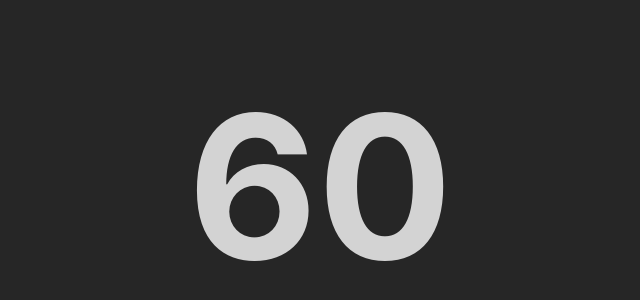
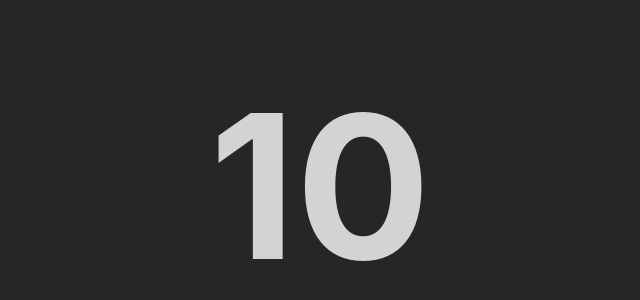
Before and after one commit to iuiaoin/alarm, a React (Vite) app: page / in a window 1280 px wide. Shown: the part 166-466 px from the top of the page, without its empty margins (320-960 px from the left). Built offline with nearby package versions, Linux system fonts and the light colour scheme.

Commit message:
style: count down blink

```diff
--- a/src/App.css
+++ b/src/App.css
@@ -13,6 +13,16 @@ html, body {
   height: 100%;
 }
 
+.light {
+  background-color: rgba(255, 255, 255, 0.8);
+  color: #000000d9;
+}
+
+.dark {
+  background-color: #000000d9;
+  color: rgba(255, 255, 255, 0.8);
+}
+
 .main {
   width: 100%;
   height: 100%;
@@ -20,7 +30,6 @@ html, body {
   flex-direction: column;
   align-items: center;
   justify-content: center;
-  background-color: #000000d9;
 }
 
 .hidden {
@@ -42,8 +51,6 @@ html, body {
 .time {
   font-size: 200px;
   font-weight: bolder;
-  color: white;
-  opacity: 0.8;
   -webkit-font-smoothing: antialiased;
   -moz-osx-font-smoothing: grayscale;
 }
--- a/src/App.tsx
+++ b/src/App.tsx
@@ -1,7 +1,7 @@
 import React from 'react'
 import './App.css'
 
-const COUNT_DOWN_TIME = 60;
+const COUNT_DOWN_TIME = 10;
 
 function App() {
   const [time, setTime] = React.useState(COUNT_DOWN_TIME);
@@ -9,6 +9,9 @@ function App() {
   const timer = React.useRef<number>();
   const ref = React.useRef<HTMLAudioElement>(null);
   const [ready, setReady] = React.useState(false);
+  const isLight = React.useMemo(() => {
+    return time <= 5 && (time % 2 === 1);
+  }, [time]);
 
   const onCanPlayThrough = React.useCallback(() => {
     setReady(true);
@@ -62,7 +65,7 @@ function App() {
   }, []);
 
   return (
-    <div className="main" onClick={onClick}>
+    <div className={`main ${isLight ? "light" : "dark"}`} onClick={onClick}>
       <div className="time">{time}</div>
       <button className={`reset ${ ready ? "show" : "hidden" }`} onClick={onReset}>Reset</button>
       <audio
```
